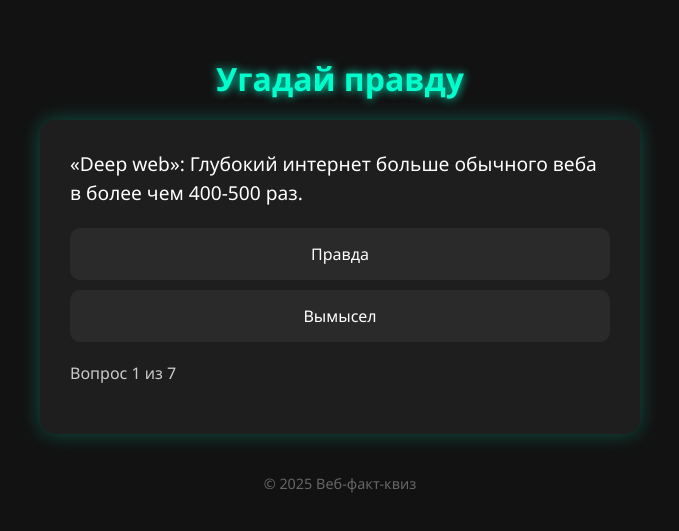
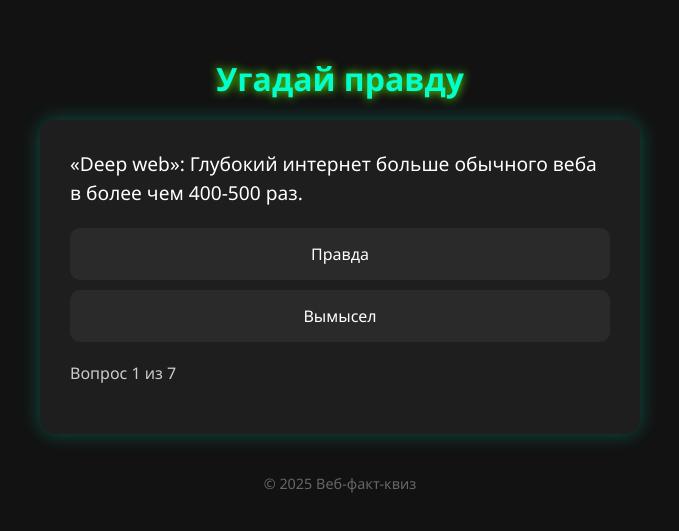
Before and after one commit to PavelVasilchikov/Web-fact-quiz, a plain HTML site: page Index.html in a window 1280 px wide. Shown: the part 125-656 px from the top of the page, without its empty margins (300-979 px from the left). Drawn offline with Linux system fonts and the light colour scheme.

Commit message:
dev: change shadow collor

```diff
--- a/style.css
+++ b/style.css
@@ -21,7 +21,7 @@ h1 {
   margin-bottom: 20px;
   font-size: 2em;
   color: #00ffcc;
-  text-shadow: 0 0 10px #00ffcc;
+  text-shadow: 0 0 10px #61ff06;
 }
 
 .quiz-container {
```
